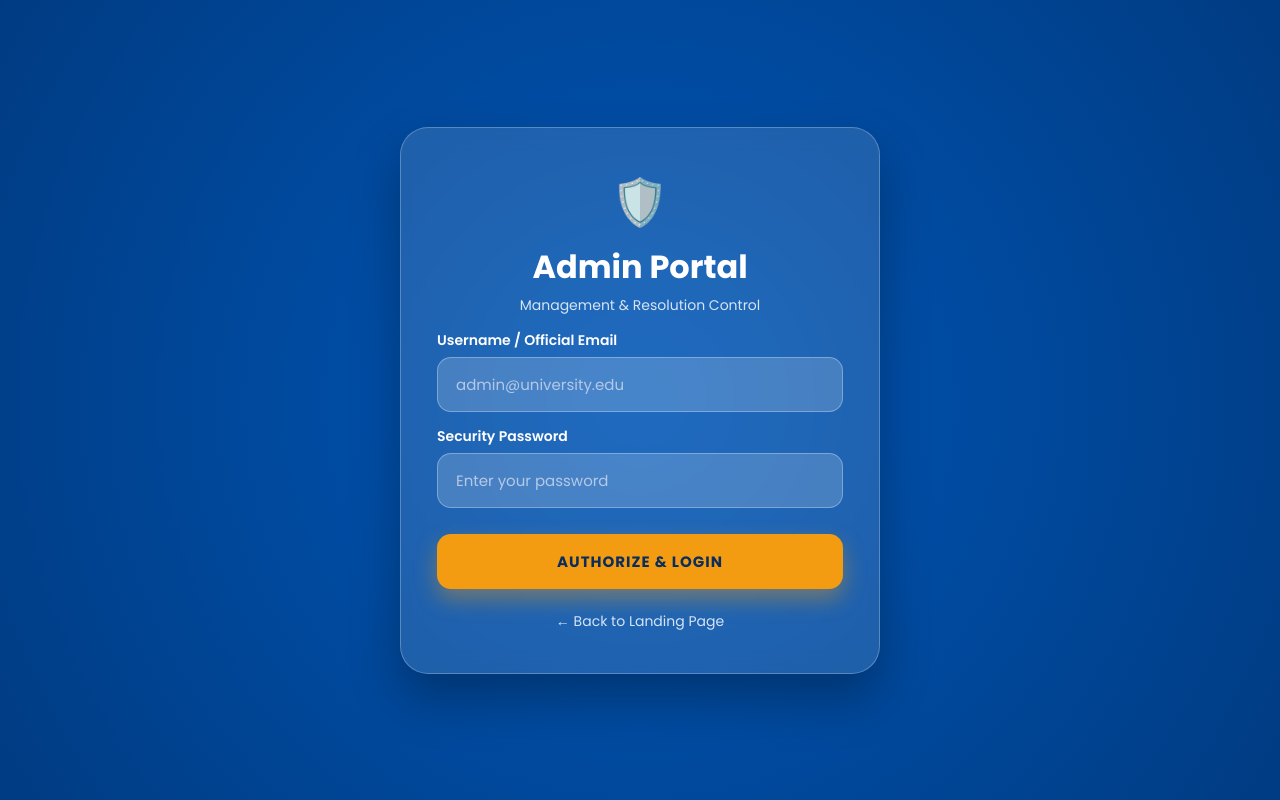
After one commit to maryam-codes-hub/Smart_University, a Django app: page /admin-portal/login/ in a window 1280 px wide. The commit adds this page. Run offline with Django 5.2, Linux system fonts and the light colour scheme.

Commit message:
Added admin login

```diff
--- /dev/null
+++ b/complaints/templates/admin_login.html
@@ -0,0 +1,39 @@
+{% load static %}
+<!DOCTYPE html>
+<html lang="en">
+<head>
+    <meta charset="UTF-8">
+    <meta name="viewport" content="width=device-width, initial-scale=1.0">
+    <title>Admin Login - Smart University</title>
+    <link href="https://fonts.googleapis.com/css2?family=Poppins:wght@400;500;600;700;800&display=swap" rel="stylesheet">
+    <link rel="stylesheet" href="{% static 'complaints/css/main.css' %}">
+    <link rel="stylesheet" href="{% static 'complaints/css/auth.css' %}">
+</head>
+<body class="auth-body">
+
+    <div class="auth-card">
+        <div class="auth-icon">🛡️</div>
+        <h1>Admin Portal</h1>
+        <p class="auth-sub">Management &amp; Resolution Control</p>
+
+        {% for msg in messages %}
+            <div class="msg {{ msg.tags }}">{{ msg }}</div>
+        {% endfor %}
+
+        <form method="post" action="{% url 'admin_login' %}">
+            {% csrf_token %}
+
+            <label>Username / Official Email</label>
+            <input type="text" name="username" placeholder="admin@university.edu" required>
+
+            <label>Security Password</label>
+            <input type="password" name="password" placeholder="Enter your password" required>
+
+            <button type="submit" class="auth-btn">AUTHORIZE &amp; LOGIN</button>
+        </form>
+
+        <a href="{% url 'landing' %}" class="back-link">← Back to Landing Page</a>
+    </div>
+
+</body>
+</html>
--- a/complaints/templates/choose_portal.html
+++ b/complaints/templates/choose_portal.html
@@ -31,7 +31,7 @@
                 </div>
                 <h2>Admin Portal</h2>
                 <p>Centralized control panel for management staff to track, update, and resolve academic and facility concerns.</p>
-                <a href="#" class="portal-btn admin">LOGIN / REGISTER</a>
+                <a href="{% url 'admin_login' %}" class="portal-btn admin">LOGIN / REGISTER</a>
             </div>
 
         </div>
--- a/complaints/urls.py
+++ b/complaints/urls.py
@@ -16,4 +16,6 @@ urlpatterns =[
     path('student/complaint/<int:pk>/', views.complaint_detail, name='complaint_detail'),
     path('student/feedback/', views.give_feedback, name='give_feedback'),
     path('get-started/', views.choose_portal, name='choose_portal'),
+    path('admin-portal/login/', views.admin_login, name='admin_login'),
+    path('admin-portal/dashboard/', views.admin_dashboard, name='admin_dashboard'),
 ]
--- a/complaints/views.py
+++ b/complaints/views.py
@@ -3,9 +3,9 @@ from django.contrib import messages
 from .models import ContactMessage
 from django.contrib.auth.models import User
 from django.contrib.auth import authenticate, login, logout
-from django.contrib.auth.decorators import login_required
 from .models import ContactMessage, Complaint
 from django.shortcuts import render, redirect, get_object_or_404
+from django.contrib.auth.decorators import login_required, user_passes_test
 
 def landing(request):
     return render(request,'landing.html')
@@ -150,3 +150,29 @@ def give_feedback(request):
 
 def choose_portal(request):
     return render(request, 'choose_portal.html')
+
+
+def admin_login(request):
+    if request.method == 'POST':
+        username = request.POST.get('username', '').strip()
+        password = request.POST.get('password')
+
+        user = authenticate(request, username=username, password=password)
+
+        if user is not None and user.is_staff:
+            login(request, user)
+            return redirect('admin_dashboard')
+
+        messages.error(request, 'Invalid credentials or not an admin account.')
+        return redirect('admin_login')
+
+    return render(request, 'admin_login.html')
+
+
+def is_admin(user):
+    return user.is_authenticated and user.is_staff
+
+
+@user_passes_test(is_admin, login_url='admin_login')
+def admin_dashboard(request):
+    return render(request, 'admin_dashboard.html')
```
Also changed, not shown: complaints/templates/admin_dashboard.html (added, +7 -0 lines).
